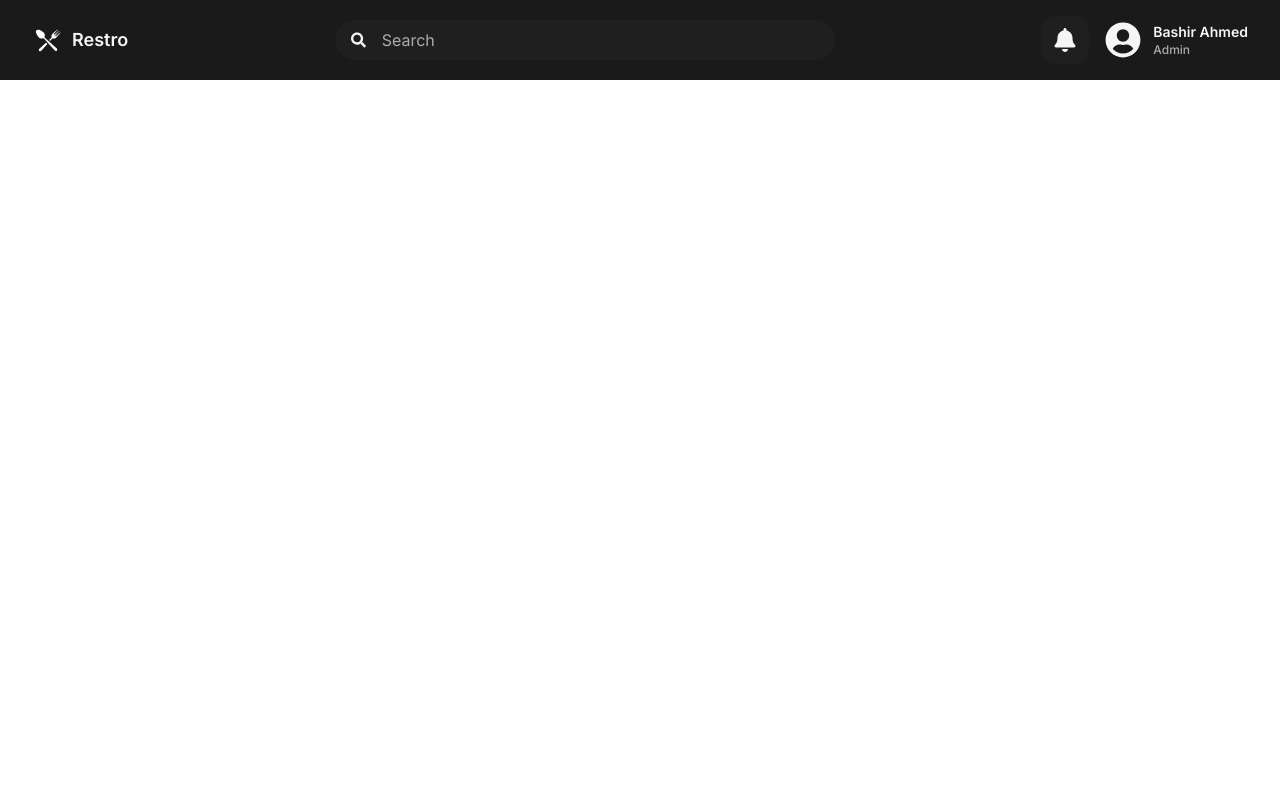
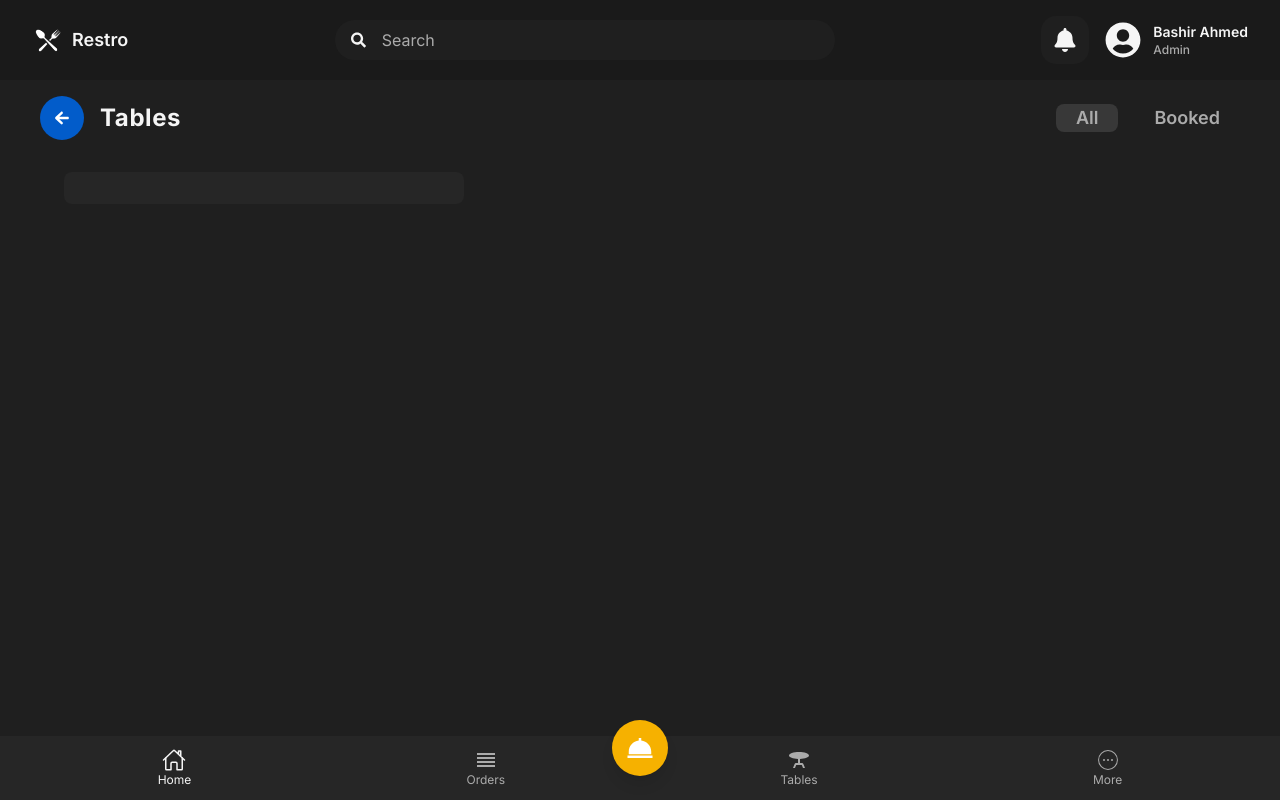
Before and after one commit to BashirAhmed-cse/mern-pos, a React (Vite) app in the folder pos-client/: page /tables in a window 1280 px wide. Built offline with nearby package versions, Linux system fonts and the light colour scheme.

Commit message:
update table ui

```diff
--- a/pos-client/src/App.jsx
+++ b/pos-client/src/App.jsx
@@ -1,5 +1,5 @@
 import { BrowserRouter as Router, Routes, Route } from "react-router-dom";
-import { Home, Auth, Orders } from "./pages";
+import { Home, Auth, Orders,Tables } from "./pages";
 import Header from "./components/shared/Header";
 
 function App() {
@@ -11,6 +11,7 @@
           <Route path="/" element={<Home />} />
           <Route path="/auth" element={<Auth />} />
           <Route path="/orders" element={<Orders />} />
+          <Route path="/tables" element={<Tables />} />
         </Routes>
       </Router>
     </>
--- /dev/null
+++ b/pos-client/src/components/tables/TableCard.jsx
@@ -0,0 +1,11 @@
+import React from 'react'
+
+const TableCard = () => {
+  return (
+    <div className='w-[400px] bg-[#262626] p-4 rounded-lg mb-4'>
+
+    </div>
+  )
+}
+
+export default TableCard
--- /dev/null
+++ b/pos-client/src/pages/Tables.jsx
@@ -0,0 +1,45 @@
+import React, { useState } from "react";
+import BottomNav from "../components/shared/BottomNav";
+import BackButton from "../components/shared/BackButton";
+import TableCard from "../components/tables/TableCard";
+
+const Tables = () => {
+  const [status, setStatus] = useState("all");
+
+  return (
+    <section className="bg-[#1f1f1f] h-[calc(100vh-5rem)] overflow-hidden">
+      <div className="flex items-center justify-between px-10 py-4">
+        <div className="flex items-center gap-4">
+          <BackButton />
+          <h1 className="text-[#f5f5f5] text-2xl font-bold tracking-wide">
+            Tables
+          </h1>
+        </div>
+        <div className="flex items-center justify-around gap-4">
+          <button
+            onClick={() => setStatus("all")}
+            className={`text-[#ababab] text-lg ${
+              status === "all" && "bg-[#383838]"
+            }   rounded-lg px-5 font-semibold`}
+          >
+            All
+          </button>
+          <button
+            onClick={() => setStatus("booked")}
+            className={`text-[#ababab] text-lg ${
+              status === "booked" && "bg-[#383838]"
+            }   rounded-lg px-5 font-semibold`}
+          >
+            Booked
+          </button>
+        </div>
+      </div>
+      <div className="px-16 py-4">
+      <TableCard />
+      </div>
+      <BottomNav />
+    </section>
+  );
+};
+
+export default Tables;
--- a/pos-client/src/pages/index.js
+++ b/pos-client/src/pages/index.js
@@ -1,3 +1,4 @@
 export { default as Home} from './Home.jsx'
 export { default as Orders} from './Orders.jsx'
 export { default as Auth} from './Auth.jsx'
+export { default as Tables} from './Tables.jsx'
```
